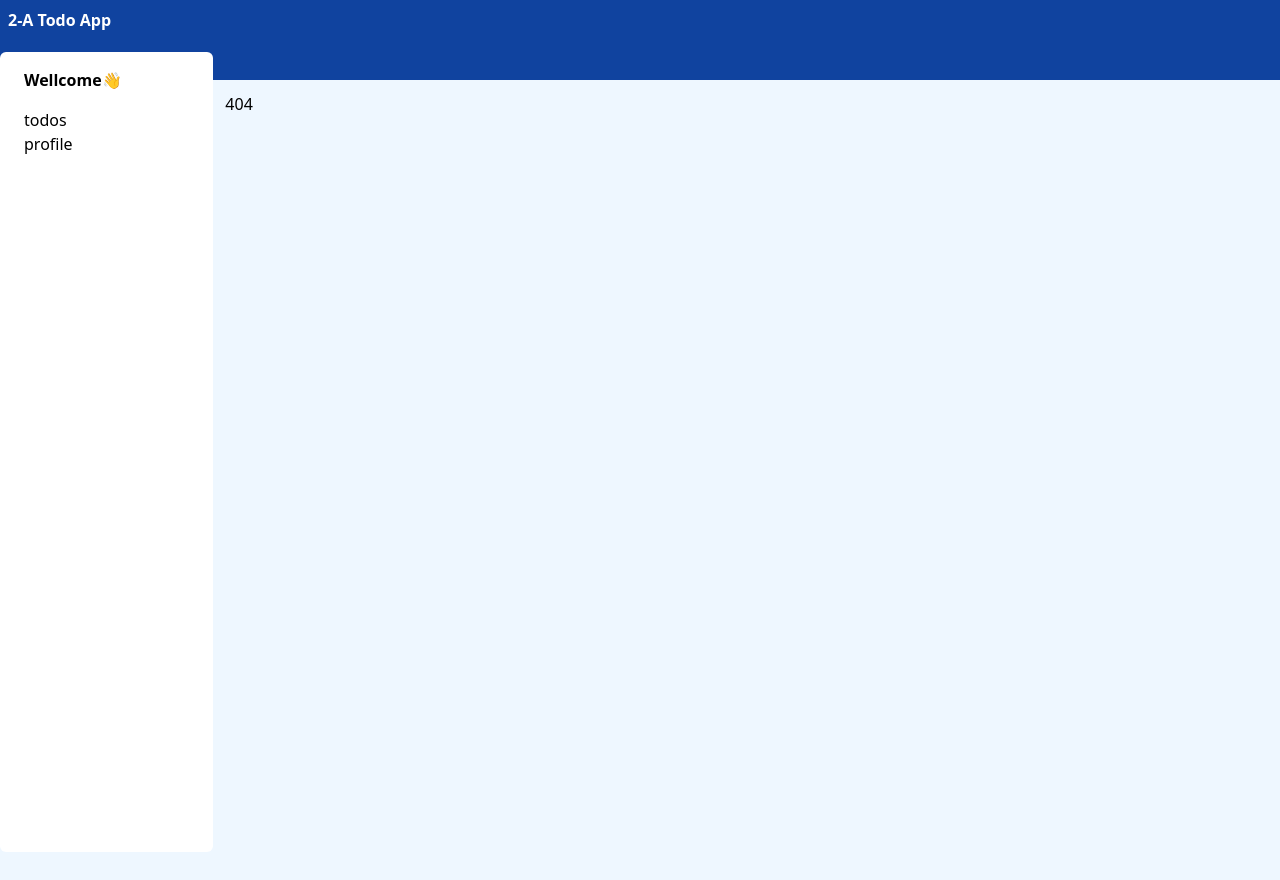
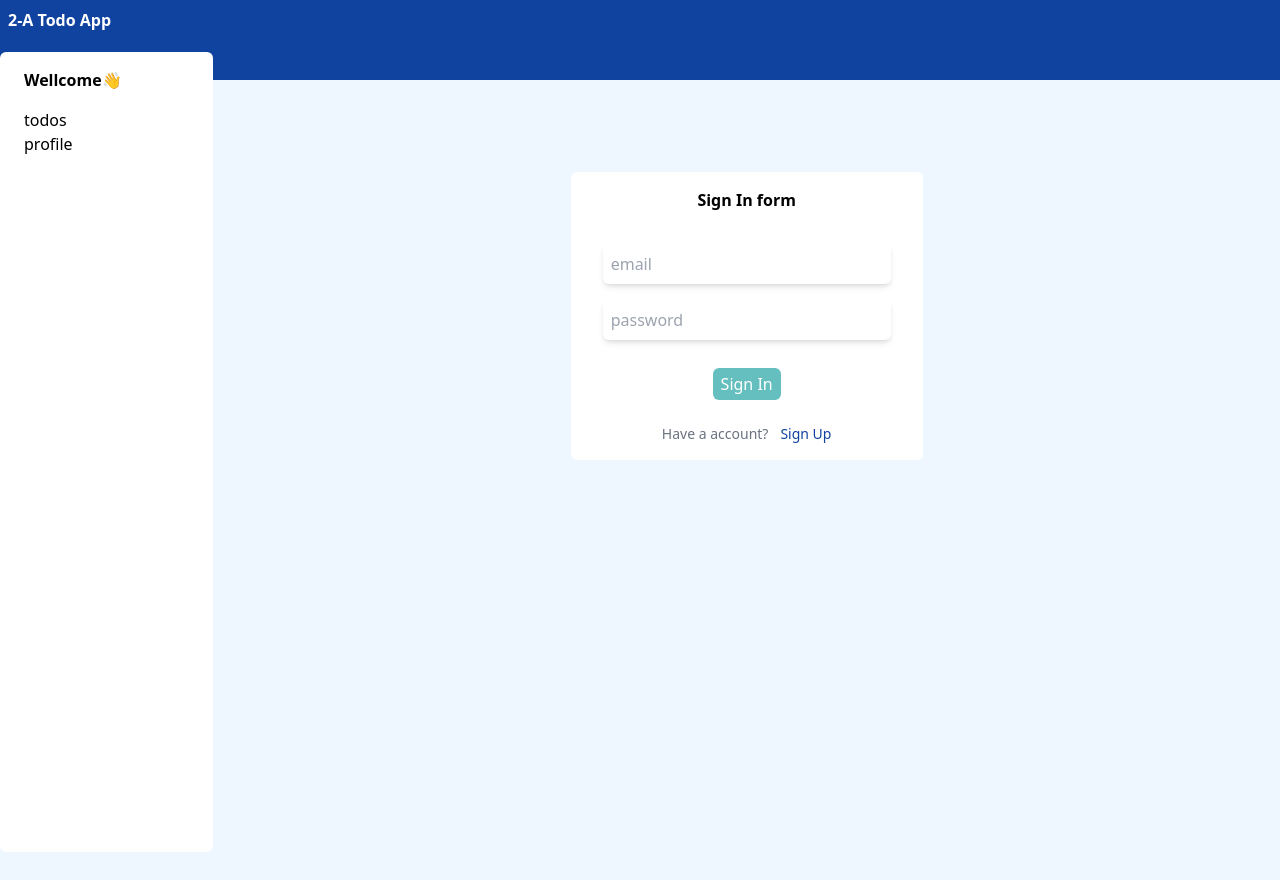
Before and after one commit to alireza-asgharii/todo-app-fullstack, a Next.js app: page /auth/signin in a window 1280 px wide. Before the commit this address had no page. Built offline with nearby package versions, Linux system fonts and the light colour scheme.

Commit message:
:seedling:Build and develop login page and handle user login

```diff
--- /dev/null
+++ b/components/modules/Form.js
@@ -0,0 +1,47 @@
+import Link from "next/link";
+
+const Form = ({ current, other, changeHandler, signHandler }) => {
+  return (
+    <div className=" mt-20 flex justify-center items-center">
+      <form
+        className="bg-white p-4 rounded-md"
+        onChange={changeHandler}
+        onSubmit={signHandler}
+      >
+        <h3 className="font-bold text-center pb-6">{current} form</h3>
+        <div className="flex justify-center items-center flex-col">
+          <input
+            name="email"
+            className="w-72 shadow-md my-2 p-2 mx-4  outline-none rounded-md"
+            type="email"
+            placeholder="email"
+          />
+          <input
+            name="password"
+            className="w-72 shadow-md my-2 p-2 mx-4 outline-none rounded-md"
+            type="password"
+            placeholder="password"
+          />
+          <button
+            className="mt-5 bg-[#66BFBF] rounded-md px-2 py-1 text-white "
+            type="submit"
+          >
+            {current}
+          </button>
+        </div>
+
+        <div className="text-center pt-6  text-sm">
+          <span className="text-gray-500 pr-3">Have a account?</span>
+          <Link
+            href={`/auth/${other === "Sign Up" ? "signup" : "signin"}`}
+            className="text-[#10439F]"
+          >
+            {other}
+          </Link>
+        </div>
+      </form>
+    </div>
+  );
+};
+
+export default Form;
--- /dev/null
+++ b/components/templates/SigninPage.js
@@ -0,0 +1,41 @@
+import { useEffect, useState } from "react";
+import Form from "../modules/Form";
+import { signupValidate } from "@/utils/validate";
+import { signIn } from "next-auth/react";
+
+const SigninPage = () => {
+  const [form, setForm] = useState({
+    email: "",
+    password: "",
+  });
+  const [error, setError] = useState(signupValidate(form));
+
+  const changeHandler = (e) => {
+    const { name, value } = e.target;
+    setForm({ ...form, [name]: value });
+  };
+
+  useEffect(() => {
+    setError(signupValidate(form));
+  }, [form]);
+
+  const signInHandler = async (e) => {
+    e.preventDefault();
+
+    const data = await signIn("credentials", {
+      ...form,
+      redirect: false,
+    });
+    console.log(data);
+  };
+  return (
+    <Form
+      current="Sign In"
+      other="Sign Up"
+      changeHandler={changeHandler}
+      signHandler={signInHandler}
+    />
+  );
+};
+
+export default SigninPage;
--- /dev/null
+++ b/pages/auth/signin.js
@@ -0,0 +1,11 @@
+import SigninPage from '@/components/templates/SigninPage';
+import React from 'react';
+
+const Signin = () => {
+
+  return (
+    <SigninPage />
+  );
+};
+
+export default Signin;
```
